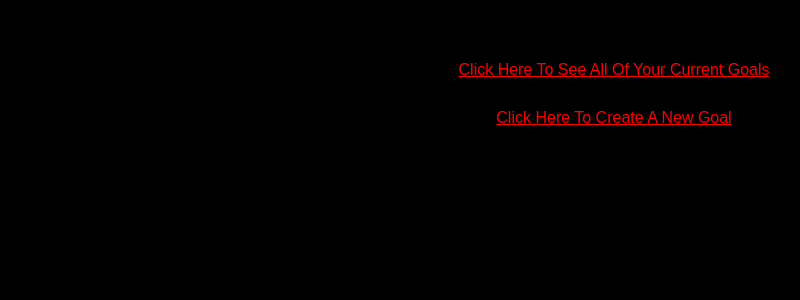
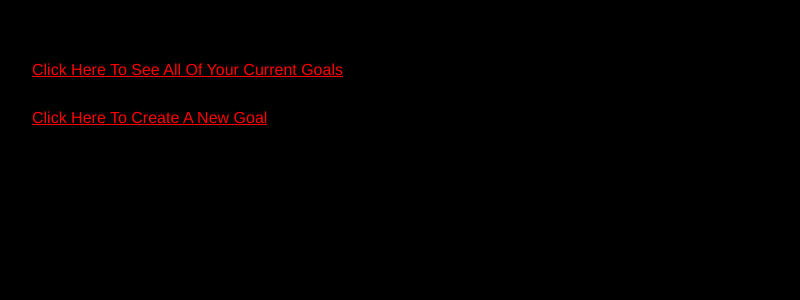
Before and after one commit to OGonzalezNYC/goals-frontend, a React (Create React App) app: page / in a window 1280 px wide. Shown: the top 300 px of the page, without its empty margins (26-826 px from the left). Built offline with nearby package versions, Linux system fonts and the light colour scheme; no server answers.

Commit message:
text-align: center;

```diff
--- a/src/App.css
+++ b/src/App.css
@@ -34,12 +34,13 @@ body {
   /* line-height: 1.6em; */
   line-height: 1.5em;
 
-  text-align: center;
+  /* text-align: center; */
+  text-align: left;
 }
 
 a {
   color: red;
-  font-family: Arial;
-  /* font-family: Helvetica; */
+  /* font-family: Arial; */
+  font-family: Helvetica;
 
 }
```
